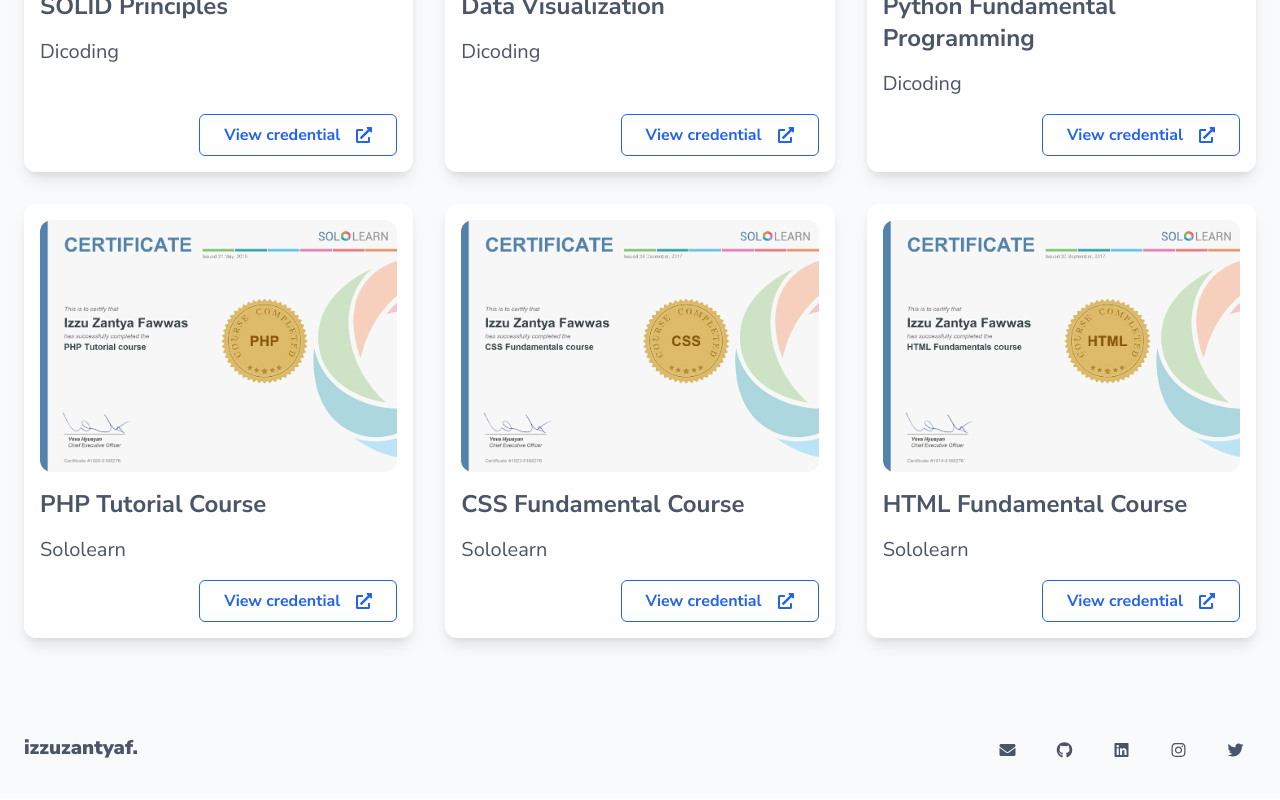
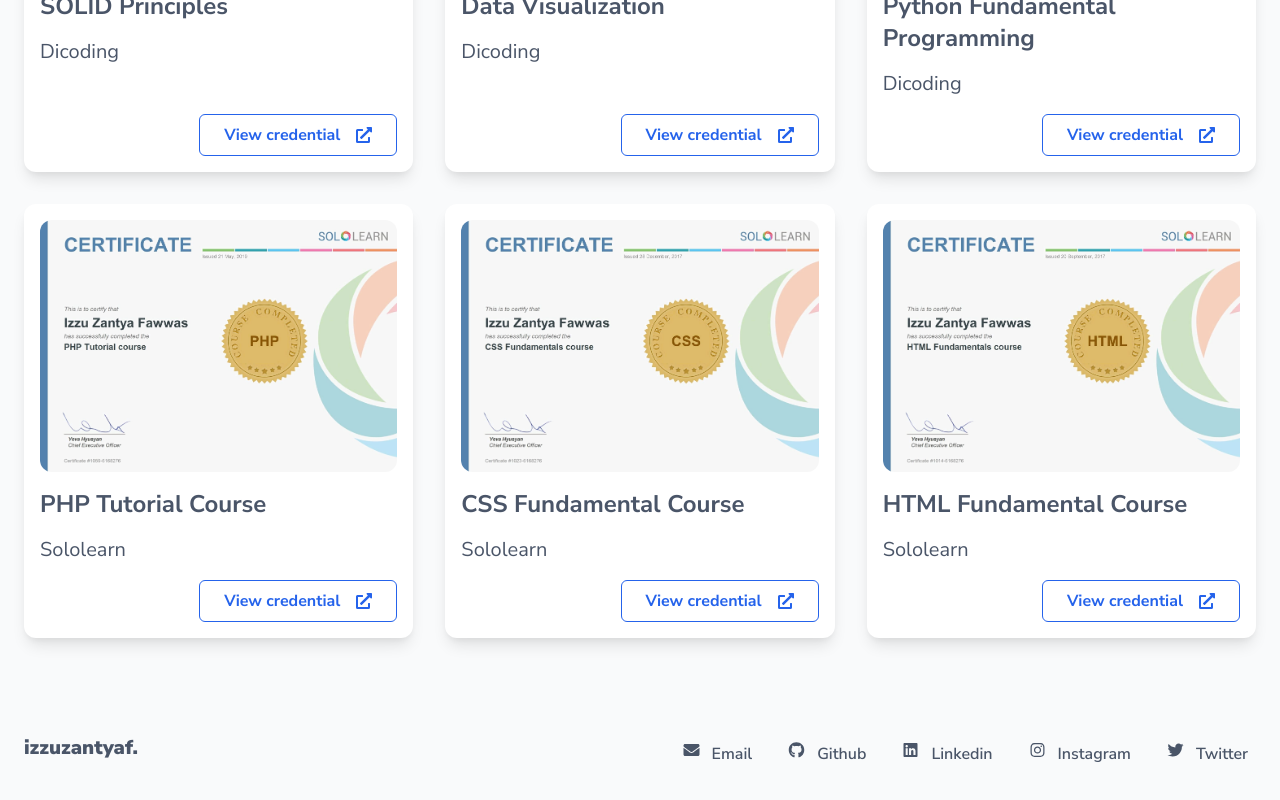
Before and after one commit to izzuzantyaf/personal-website, a Next.js app: page / in a window 1280 px wide. Shown: the part 2751-3551 px from the top of the page. Built offline with nearby package versions, Linux system fonts and the light colour scheme.

Commit message:
add social media name in footer

```diff
--- a/components/footer/footer.jsx
+++ b/components/footer/footer.jsx
@@ -3,12 +3,13 @@
 
 const SocialMediaBtn = (props) => {
 
-  const { link, color, icon } = props.data
+  const { name, link, color, icon } = props.data
 
   return (
     <a href={link} target="_blank" rel="noopener noreferrer" className={`p-2 rounded-md transition duration-500 ease-in-out font-semibold transform hover:${color} hover:-translate-y-1 hover:scale-110`}>
-      <div className="socmed-icon flex content-center">
+      <div className="socmed-icon flex content-center gap-2">
         <FontAwesomeIcon style={{ width: '25px' }} icon={icon} />
+        {name}
       </div>
     </a>)
 }
```
